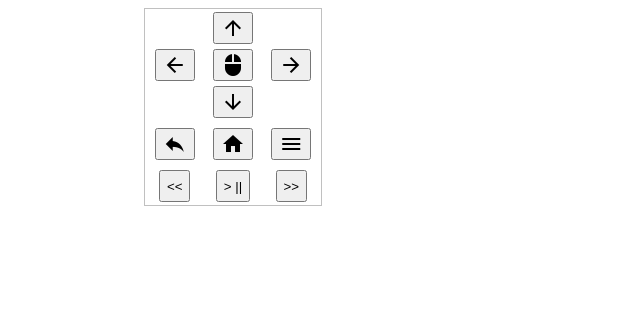
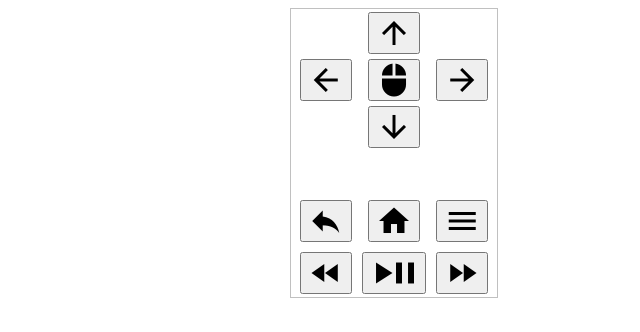
Before and after one commit to csgrimes1/remote-control-center, a website: page static/firetv-remote.html in a window 1280 px wide. Shown: the whole page, without its empty margins (246-886 px from the left). Drawn offline with Linux system fonts and the light colour scheme.

Commit message:
CSS fixes for Fire remote.

```diff
--- a/static/css/layouts.css
+++ b/static/css/layouts.css
@@ -23,6 +23,7 @@ button {
     display: grid;
     grid-template-columns: 1fr 1fr 1fr;
     max-width: 170px;
+    margin: auto;
 }
 
 .two-col {
@@ -32,9 +33,9 @@ button {
     display: grid;
     grid-template-columns: 1fr 1fr;
     max-width: 170px;
+    margin: auto;
 }
 
 .three-col div, .two-col div {
     text-align: center;
-    margin: auto;
 }
--- a/static/firetv-remote.html
+++ b/static/firetv-remote.html
@@ -5,6 +5,21 @@
         <link href="https://fonts.googleapis.com/icon?family=Material+Icons"
             rel="stylesheet">
         <meta name="viewport" content="width=device-width, initial-scale=1">
+        <style>
+            i.material-icons {
+                font-size: 36px;
+            }
+
+            div.three-col {
+                max-width: 200px;
+            }
+
+            button {
+                max-height: 42px;
+                min-height: 42px;
+                overflow: hidden;
+            }
+        </style>
     </head>
     <body>
         <div class="container">
@@ -19,14 +34,17 @@
                     <div></div>
                     <div><button command="cursorDown"><i class="material-icons">arrow_downward</i></button></div>
                     <div></div>
-                    <div></div><div></div><div></div>
+                    <div></div><div><button style="visibility: hidden">TTTT</button></div><div></div>
                     <div><button command="return" title="Back"><i class="material-icons">reply</i></button></div>
                     <div><button command="home" title="Home"><i class="material-icons">home</i></button></div>
                     <div><button command="menu" title="Menu"><i class="material-icons">menu</i></button></div>
                     <div></div><div></div><div></div>
-                    <div><button command="rewind" title="Rewind">&lt;&lt;</button></div>
-                    <div><button command="play" title="Play">&gt; ||</button></div>
-                    <div><button command="fastForward" title="Fast Forward">&gt;&gt;</button></div>
+                    <div><button command="rewind" title="Rewind"><i class="material-icons">fast_rewind</i></button></div>
+                    <div><button command="play" title="Play">
+                        <i style="position: relative; left: -12px;" class="material-icons">play_arrow</i>
+                        <i style="position: relative; left: 11px; top: -36px;" class="material-icons">pause</i>
+                    </button></div>
+                    <div><button command="fastForward" title="Fast Forward"><i class="material-icons">fast_forward</i></button></div>
                 </div>
             </div>
         </div>
```
